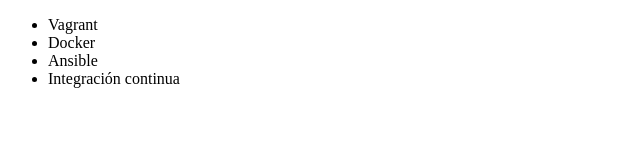
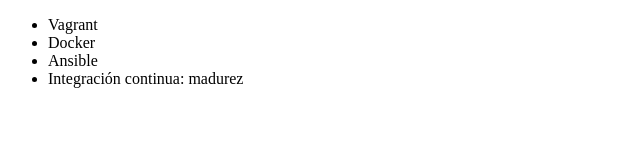
Before and after one commit to YaszTC/PruebasGit, a plain HTML site: page index.html in a window 1280 px wide. Shown: the full height of the page, 0-640 px from the left. Drawn offline with Linux system fonts and the light colour scheme.

Commit message:
Renombrando curso integración continua

```diff
--- a/index.html
+++ b/index.html
@@ -11,7 +11,7 @@
         <li> Vagrant </li>
         <li> Docker </li>
         <li> Ansible </li>
-        <li> Integración continua </li>
+        <li> Integración continua: madurez </li>
 
     </ul>
 </body>
```
